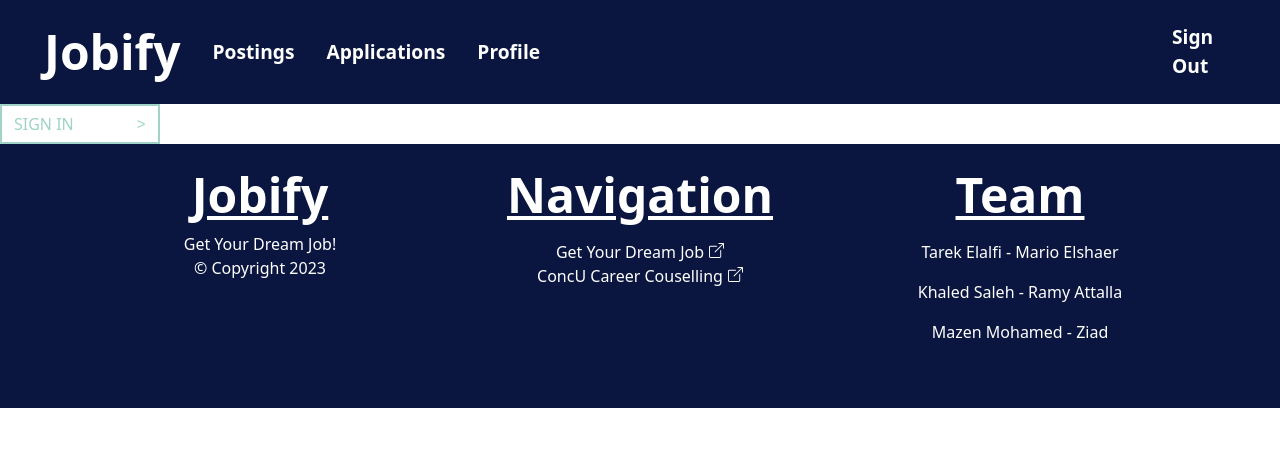
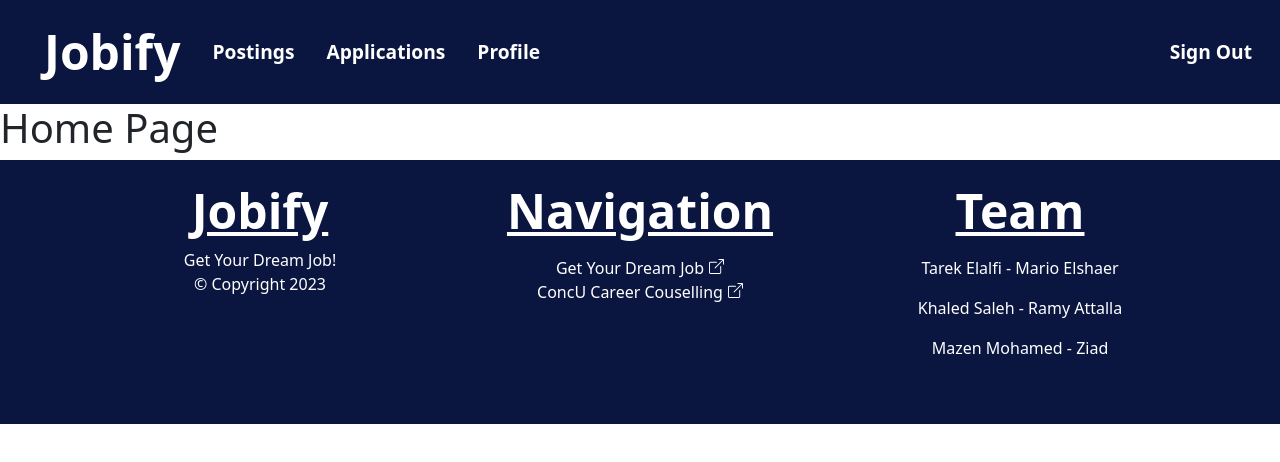
Before and after one commit to ramy-att/trivial-soen341project2023, a React (Create React App) app in the folder client/: page /welcome in a window 1280 px wide. Shown: the top 462 px of the page. Built offline with nearby package versions, Linux system fonts and the light colour scheme.

Commit message:
clean up

```diff
--- a/client/src/pages/HomePage.js
+++ b/client/src/pages/HomePage.js
@@ -1,10 +1,7 @@
 import React from "react";
-import Button from "../components/Buttons/Button";
 
 const HomePage = () => {
-  return (<>
-  <Button type="authen">Sign in</Button>
-  </>);
+  return <h1>Home Page</h1>;
 };
 
 export default HomePage;
```
